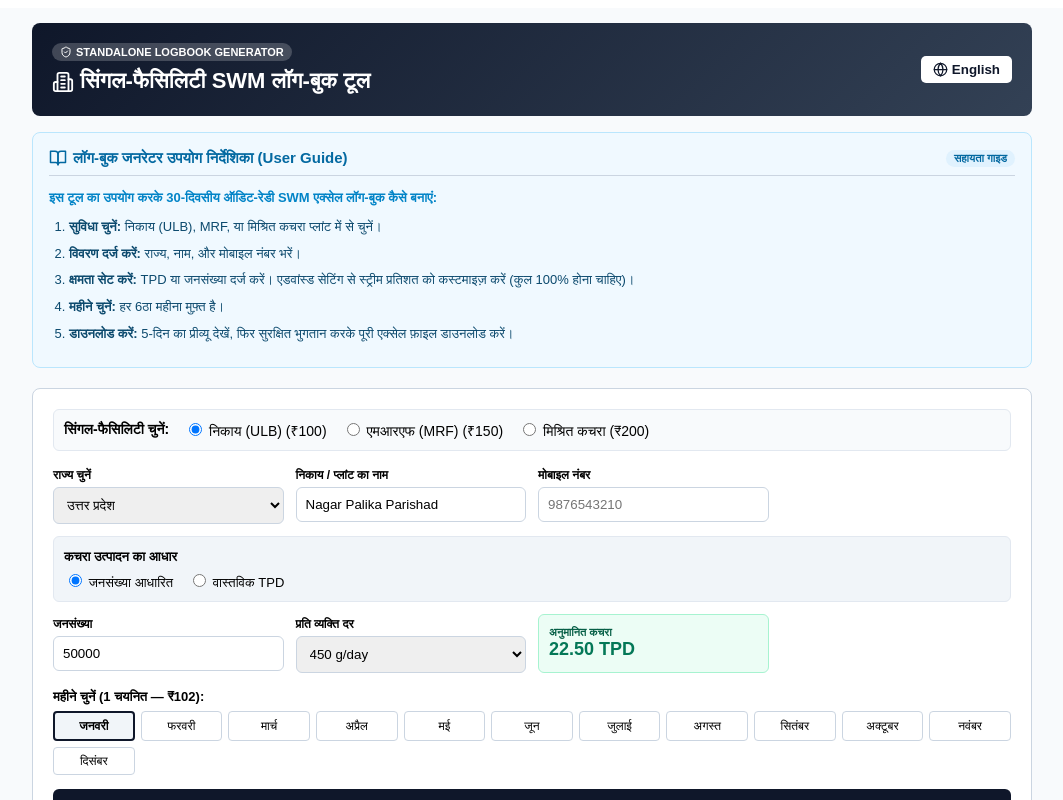
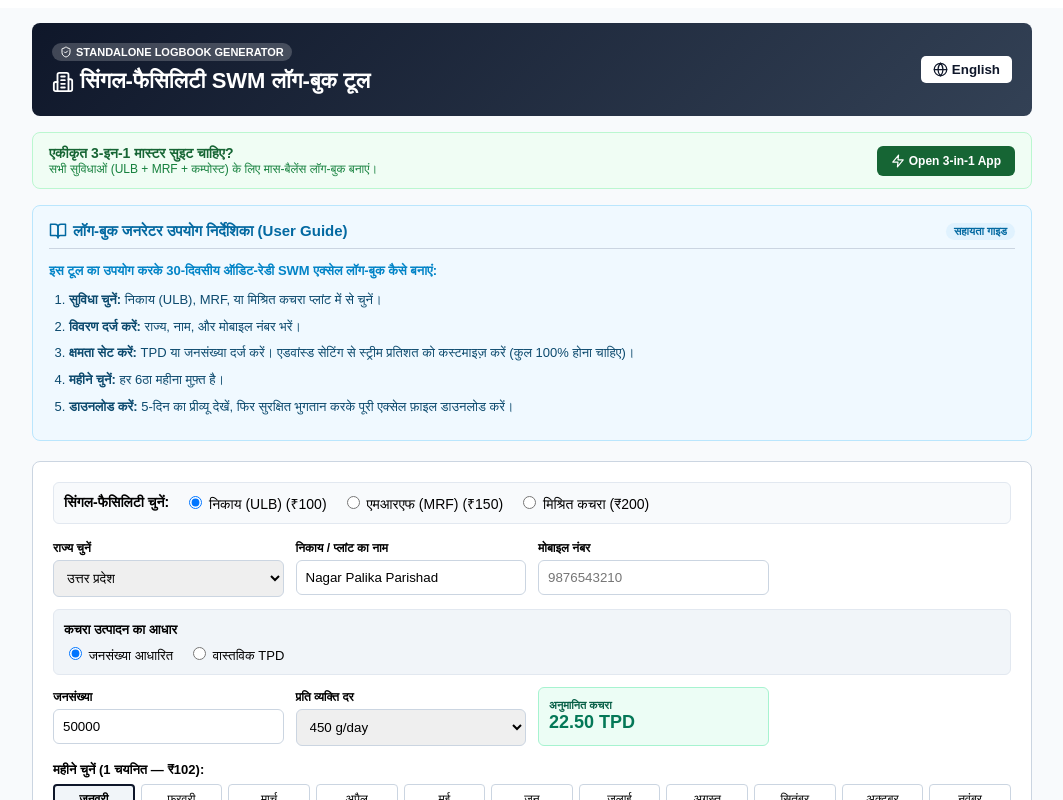
Before and after one commit to akv99111-source/ulb-waste-generator, a React (Vite) app: page / in a window 1280 px wide. Shown: the top 800 px of the page, without its empty margins (108-1171 px from the left). Built offline with nearby package versions, Linux system fonts and the light colour scheme.

Commit message:
Add cross-link banner for 3-in-1 Master Suite

```diff
--- a/src/App.jsx
+++ b/src/App.jsx
@@ -385,6 +385,17 @@ export default function App() {
           </div>
         </div>
 
+        {/* CROSS-LINK BANNER (Added Back) */}
+        <div style={{ background: '#f0fdf4', border: '1px solid #bbf7d0', padding: '12px 16px', borderRadius: '8px', marginBottom: '16px', display: 'flex', justifyContent: 'space-between', alignItems: 'center', flexWrap: 'wrap', gap: '10px' }}>
+          <div>
+            <h3 style={{ margin: 0, color: '#166534', fontSize: '14px' }}>{lang === 'hi' ? 'एकीकृत 3-इन-1 मास्टर सुइट चाहिए?' : 'Need the Integrated 3-in-1 Master Suite?'}</h3>
+            <p style={{ margin: 0, color: '#15803d', fontSize: '12px' }}>{lang === 'hi' ? 'सभी सुविधाओं (ULB + MRF + कम्पोस्ट) के लिए मास-बैलेंस लॉग-बुक बनाएं।' : 'Generate Mass-Balance connected logs for all your facilities (ULB+MRF+Compost) at once.'}</p>
+          </div>
+          <a href="https://all-in-one-swm-logbook.vercel.app/" style={{ textDecoration: 'none', padding: '8px 14px', background: '#166534', color: '#fff', borderRadius: '6px', fontSize: '12px', fontWeight: 'bold', display: 'flex', alignItems: 'center', gap: '4px' }}>
+            <Zap size={14} /> Open 3-in-1 App
+          </a>
+        </div>
+
         {/* BILINGUAL USER GUIDE CONTAINER */}
         <div style={{ background: '#f0f9ff', border: '1px solid #bae6fd', padding: '16px', borderRadius: '8px', marginBottom: '20px' }}>
           <div style={{ display: 'flex', justifyContent: 'space-between', alignItems: 'center', marginBottom: '12px', borderBottom: '1px solid #cbd5e1', paddingBottom: '8px' }}>
```
